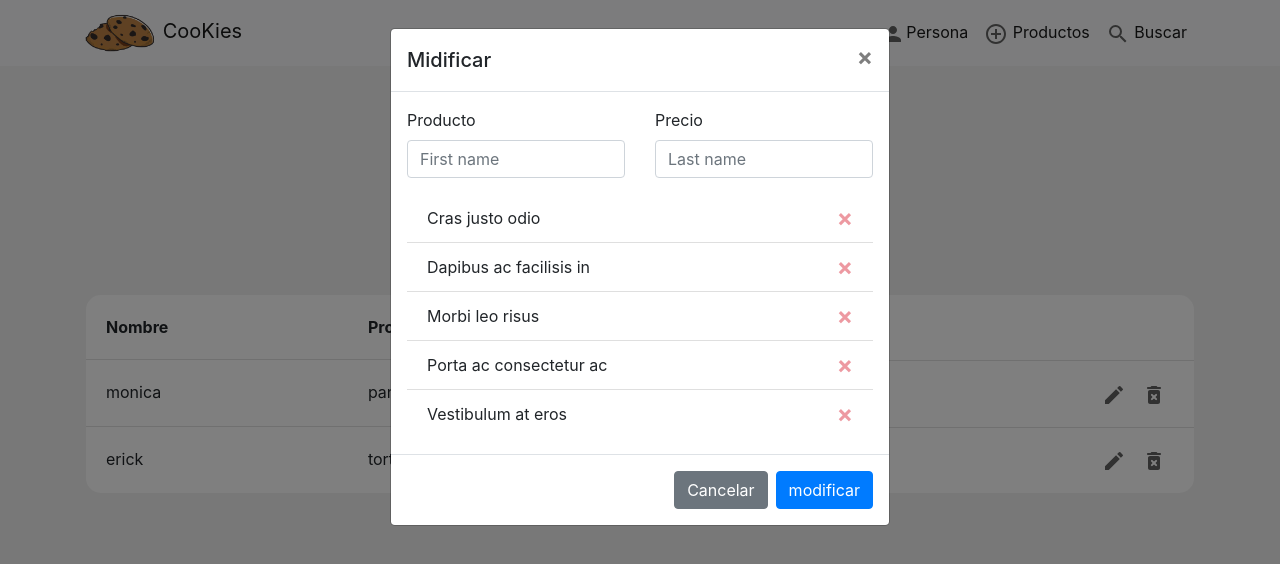
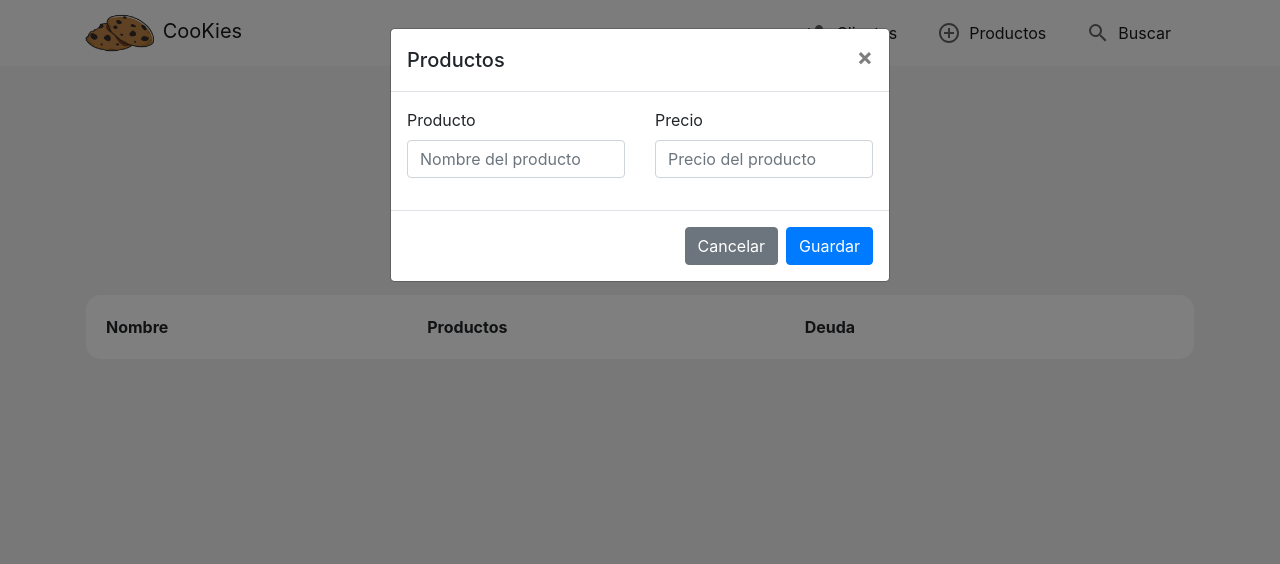
Before and after one commit to KewinBarboza/App-Ventas, a plain HTML site: page index.html in a window 1280 px wide. Both pictures are taken after a click on the link "Productos". Drawn offline with nearby package versions, Linux system fonts and the light colour scheme.

Commit message:
modulo de productos listo

```diff
--- a/index.html
+++ b/index.html
@@ -33,8 +33,7 @@
 				</button>
 				<div class="collapse navbar-collapse" id="navbarTogglerDemo02">
 					<ul class="navbar-nav mb-2 ml-auto mb-lg-0">
-						<li class="nav-item">
-							<a class="nav-link active d-inline-block" aria-current="page" data-toggle="modal" data-target="#addPeople" href="#">
+						<li class="nav-item d-flex align-items-center mx-3">
 							<svg
 								xmlns="http://www.w3.org/2000/svg"
 								xmlns:xlink="http://www.w3.org/1999/xlink"
@@ -52,11 +51,11 @@
 								/>
 								<rect x="0" y="0" width="24" height="24" fill="rgba(0, 0, 0, 0)" />
 							</svg>
-								Persona
+							<a class="nav-link active d-inline-block" id="modal-clientes" aria-current="page" data-toggle="modal" data-target="#addPeople" href="#">
+								Clientes
 							</a>
 						</li>
-						<li class="nav-item">
-							<a class="nav-link active d-inline-block" aria-current="page" data-toggle="modal" data-target="#productModal" href="#">
+						<li class="nav-item d-flex align-items-center mx-3">
 							<svg
 								xmlns="http://www.w3.org/2000/svg"
 								xmlns:xlink="http://www.w3.org/1999/xlink"
@@ -74,11 +73,11 @@
 								/>
 								<rect x="0" y="0" width="24" height="24" fill="rgba(0, 0, 0, 0)" />
 							</svg>
+							<a class="nav-link active d-inline-block" id="modal-productos" aria-current="page" data-toggle="modal" data-target="#productModal" href="#">
 								Productos
 							</a>
 						</li>
-						<li class="nav-item">
-							<a class="nav-link active" href="#">
+						<li class="nav-item d-flex align-items-center mx-3">
 							<svg
 								xmlns="http://www.w3.org/2000/svg"
 								xmlns:xlink="http://www.w3.org/1999/xlink"
@@ -96,6 +95,7 @@
 								/>
 								<rect x="0" y="0" width="24" height="24" fill="rgba(0, 0, 0, 0)" />
 							</svg>
+							<a class="nav-link active" href="#">
 								Buscar
 							</a>
 						</li>
@@ -118,7 +118,6 @@
 						<th id="accion"></th>
 					</tr>
 				</thead>
-
 				<tbody id="list-client"></tbody>
 			</table>
 		</div>
@@ -217,66 +216,34 @@
 
 		<!--Modal Producto -->
 		<div class="modal fade" id="productModal" tabindex="-1" aria-labelledby="exampleModalLabel" aria-hidden="true">
-			<div class="modal-dialog">
+			<form class="modal-dialog">
 				<div class="modal-content">
 					<div class="modal-header">
-						<h5 class="modal-title" id="exampleModalLabel">Midificar</h5>
+						<h5 class="modal-title" id="exampleModalLabel">Productos</h5>
 						<button type="button" class="close" data-dismiss="modal" aria-label="Close">
 							<span aria-hidden="true">&times;</span>
 						</button>
 					</div>
 					<div class="modal-body">
-						<form>
 						<div class="row">
 							<div class="col">
 								<label for="inputEmail4">Producto</label>
-									<input type="text" class="form-control" placeholder="First name" />
+								<input type="text" id="name-product" class="form-control" placeholder="Nombre del producto" />
 							</div>
 							<div class="col">
 								<label for="inputEmail4">Precio</label>
-									<input type="text" class="form-control" placeholder="Last name" />
+								<input type="text" id="price-product" class="form-control" placeholder="Precio del producto" />
+							</div>
+						</div>
+
+						<ul class="list-group list-group-flush mt-3" id="list-product"></ul>
+					</div>
+					<div class="modal-footer">
+						<button type="button" class="btn btn-secondary" data-dismiss="modal">Cancelar</button>
+						<button type="button" class="btn btn-primary" id="save-product">Guardar</button>
 					</div>
 				</div>
 			</form>
-						<ul class="list-group list-group-flush mt-3">
-							<li class="list-group-item d-flex justify-content-between align-items-center">
-								Cras justo odio
-								<button type="button" class="close text-danger">
-									<span aria-hidden="true">&times;</span>
-								</button>
-							</li>
-							<li class="list-group-item d-flex justify-content-between align-items-center">
-								Dapibus ac facilisis in
-								<button type="button" class="close text-danger">
-									<span aria-hidden="true">&times;</span>
-								</button>
-							</li>
-							<li class="list-group-item d-flex justify-content-between align-items-center">
-								Morbi leo risus
-								<button type="button" class="close text-danger">
-									<span aria-hidden="true">&times;</span>
-								</button>
-							</li>
-							<li class="list-group-item d-flex justify-content-between align-items-center">
-								Porta ac consectetur ac
-								<button type="button" class="close text-danger">
-									<span aria-hidden="true">&times;</span>
-								</button>
-							</li>
-							<li class="list-group-item d-flex justify-content-between align-items-center">
-								Vestibulum at eros
-								<button type="button" class="close text-danger">
-									<span aria-hidden="true">&times;</span>
-								</button>
-							</li>
-						</ul>
-					</div>
-					<div class="modal-footer">
-						<button type="button" class="btn btn-secondary" data-dismiss="modal">Cancelar</button>
-						<button type="button" class="btn btn-primary">modificar</button>
-					</div>
-				</div>
-			</div>
 		</div>
 
 		<!-- templete -->
@@ -290,6 +257,7 @@
 				</div>
 			</div>
 		</template>
+
 		<!-- templete lista de  clientes -->
 		<template id="templete-client">
 			<tr>
@@ -338,6 +306,17 @@
 				</td>
 			</tr>
 		</template>
+
+		<!-- templete de lista de productos -->
+		<template id="templete-list-product">
+			<li class="list-group-item d-flex justify-content-between align-items-center" id="item-products">
+				<p class="mb-0 w-25">Cras justo odio </p>
+				<span></span>
+				<button type="button" class="close text-danger">
+					<span aria-hidden="true">&times;</span>
+				</button>
+			</li>
+		</template>
 		<!-- Option 1: jQuery and Bootstrap Bundle (includes Popper) -->
 		<script
 			src="https://code.jquery.com/jquery-3.5.1.slim.min.js"
--- a/js/index.js
+++ b/js/index.js
@@ -1,37 +1,29 @@
-const nameClient = document.getElementById('namePeople');
-const btnSaveClient = document.getElementById('btnSavePeople');
-const listProducts = document.getElementById('listProducts');
-const listClient = document.getElementById('list-client');
+const nameClient 		= document.getElementById('namePeople');
+const nameProduct 		= document.getElementById('name-product')
+const priceProduct 		= document.getElementById('price-product')
+const btnSaveClient 	= document.getElementById('btnSavePeople');
+const btnSaveProduct 	= document.getElementById('save-product');
+const btnModalClientes 	= document.getElementById('modal-clientes');
+const btnModalProductos = document.getElementById('modal-productos')
+const listProducts 		= document.getElementById('listProducts');
+const listClient 		= document.getElementById('list-client');
+const listProductsNew 	= document.getElementById('list-product');
 
 // agregar producto a clientes
 let addProducts = [];
 
 // lista de personas
-let clients = [
-	{
-		id: 1,
-		name: 'monica',
-		products: [
-			{ id: 1, name: 'galleta', price: 200, state: true },
-			{ id: 2, name: 'pan', price: 200, state: true },
-		],
-	},
-	{
-		id: 2,
-		name: 'erick',
-		products: [
-			{ id: 1, name: 'pan', price: 200, state: true },
-			{ id: 2, name: 'torta', price: 300, state: true },
-		],
-	},
-];
+let clients = [];
 
 // lista de productos
-const products = [
-	{ id: 1, name: 'galleta', price: 200, state: false },
-	{ id: 2, name: 'pan', price: 200, state: false },
-	{ id: 3, name: 'torta', price: 300, state: false },
-];
+let products = [];
+
+// crear id unico para productos y clientes
+var idCounter = 0;
+function uniqueId(prefix) {
+    var id = ++idCounter + '';
+    return prefix ? prefix + id : id;
+};
 
 // agregar producto a los clientes
 function addProductPeople() {
@@ -54,18 +46,28 @@ function addProductPeople() {
 	});
 }
 
-// accion para agregar personas
-btnSaveClient.addEventListener('click', saveClient);
-
-// agregar parsonas
+// agregar personás
 function saveClient(e) {
 	e.preventDefault();
 	listClient.innerHTML = '';
-	const addClient = { id: 3, name: nameClient.value, products: addProducts };
+	const addClient = { id: uniqueId(), name: nameClient.value, products: addProducts };
 	clients = [...clients, addClient];
 	addProducts = [];
 	listClients();
 	limpiarModal('addPeople');
+	console.log(clients)
+}
+
+// guardar productos
+function saveProduct(e) {
+	e.preventDefault()
+	listProductsNew.innerHTML = ''
+	const addProduct = {id: uniqueId(), name:nameProduct.value, price: parseInt(priceProduct.value), state: false}
+	products.push(addProduct)
+	nameProduct.value = ''
+	priceProduct.value = ''
+	listProductNew();
+	deleteProduct();
 }
 
 function limpiarModal(nameModal) {
@@ -112,8 +114,69 @@ const listClients = () => {
 	listClient.appendChild(fragment);
 };
 
+// listar productos nuevos
+const listProductNew = () =>{
+	const templete = document.getElementById('templete-list-product').content
+	const fragment = document.createDocumentFragment()
+
+	products.map(product => {
+		templete.querySelector('#item-products p').textContent = product.name
+		templete.querySelector('#item-products span').textContent = product.price
+		templete.querySelector('button').setAttribute('id', product.id)
+
+		const clone = templete.cloneNode(true)
+		fragment.appendChild(clone)
+	})
+
+	listProductsNew.appendChild(fragment)
+}
+
+// eliminar producto
+const deleteProduct = () => {
+	const btnDeleteProduct = document.querySelectorAll('#item-products button')
+
+	btnDeleteProduct.forEach(btnDelete => {
+		btnDelete.addEventListener('click', () =>{
+			listProductsNew.innerHTML = ''
+			const product = products.filter(product => product.id != btnDelete.id)
+			products = [...product]
+			listProductNew()
+		})
+	})
+}
+
+// abrir modal de clientes
+btnModalClientes.addEventListener('click', () =>{
+	// cargar lista de productos
+	listProducts.innerHTML = ''
+	listProduct()
+	// agregar productos a los clientes
+	addProductPeople();
+	// acción para agregar personas
+	btnSaveClient.addEventListener('click', saveClient);
+})
+
+// abrir modal productos
+btnModalProductos.addEventListener('click', () =>{
+	listProductsNew.innerHTML = ''
+	// listar productos
+	listProductNew();
+	// acción para guardar productos
+	btnSaveProduct.addEventListener('click', saveProduct)
+})
+
+
 listClients();
-listProduct();
-addProductPeople();
 
-// console.log($('#productModal').modal());
+
+
+
+/*
+	-eliminar clientes
+	-editar clientes
+	-buscar clientes
+	-guardar en el localStorage
+	-acomodar precios
+	-modificar diseño
+	-refactorizar
+*/
```
Lines whose indentation alone changed are shown as unchanged.
